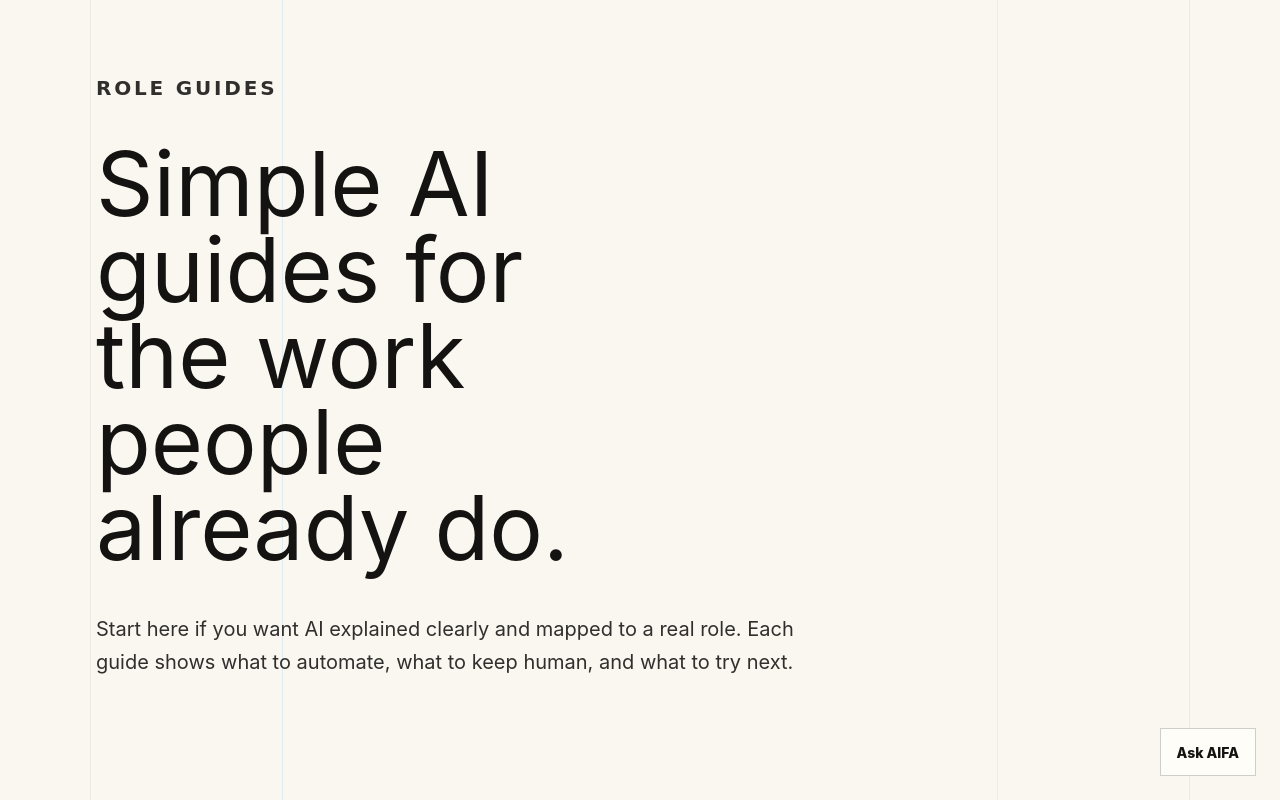
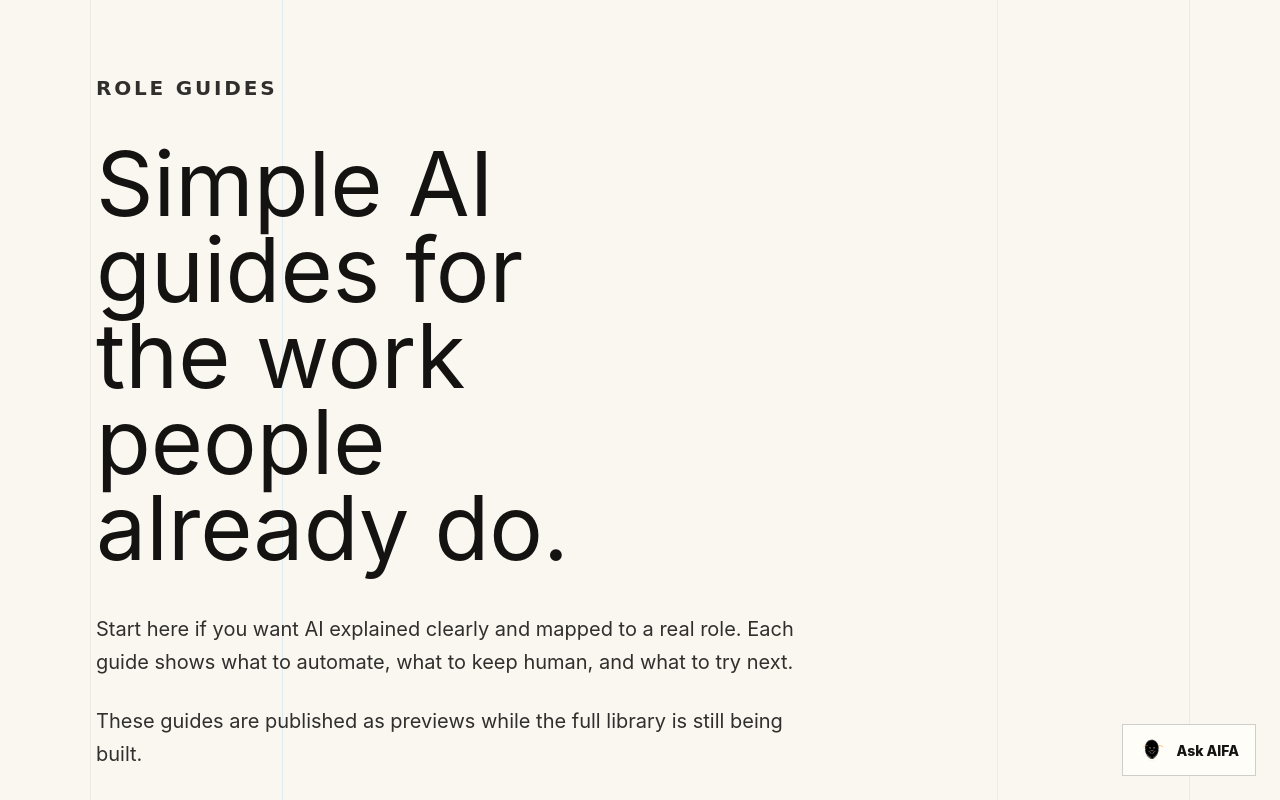
Before and after one commit to balram66-aiforall/ai-for-all-site, a Next.js app: page /guides in a window 1280 px wide. Shown: the top 800 px of the page. Built offline with nearby package versions, Linux system fonts and the light colour scheme.

Commit message:
Refine AIFA content and add Nova chat support

```diff
--- a/app/components/AifaAssistant.tsx
+++ b/app/components/AifaAssistant.tsx
@@ -1,6 +1,7 @@
 "use client";
 
 import { useEffect, useMemo, useRef, useState } from "react";
+import { AifaMascot } from "./AifaMascot";
 
 type ChatMessage = {
   role: "assistant" | "user";
@@ -116,9 +117,12 @@ export function AifaAssistant() {
       {open ? (
         <section className="aifa-assistant-panel" aria-label="AIFA chat helper">
           <header className="aifa-assistant-header">
-            <div>
-              <p>AIFA</p>
-              <span>Ask about AI learning, role guides, or site building</span>
+            <div className="aifa-assistant-header-copy">
+              <AifaMascot className="aifa-assistant-mascot" />
+              <div>
+                <p>AIFA</p>
+                <span>Ask about AI learning, role guides, or site building</span>
+              </div>
             </div>
             <button
               type="button"
@@ -187,6 +191,7 @@ export function AifaAssistant() {
           className="aifa-assistant-launcher"
           onClick={() => setOpen(true)}
         >
+          <AifaMascot className="aifa-assistant-launcher-mascot" />
           Ask AIFA
         </button>
       )}
--- /dev/null
+++ b/app/components/AifaMascot.tsx
@@ -0,0 +1,92 @@
+"use client";
+
+import { useId } from "react";
+
+type AifaMascotProps = {
+  className?: string;
+};
+
+export function AifaMascot({ className }: AifaMascotProps) {
+  const glowId = useId().replace(/:/g, "");
+
+  return (
+    <svg
+      aria-hidden="true"
+      className={className}
+      viewBox="0 0 220 220"
+    >
+      <defs>
+        <filter id={glowId} x="-20%" y="-20%" width="140%" height="140%">
+          <feGaussianBlur stdDeviation="1.8" result="blur" />
+          <feMerge>
+            <feMergeNode in="blur" />
+            <feMergeNode in="SourceGraphic" />
+          </feMerge>
+        </filter>
+      </defs>
+      <g filter={`url(#${glowId})`}>
+        <path
+          d="M110 24c20 0 39 14 49 35 10 22 10 52 1 76-11 30-31 51-50 51-20 0-40-18-51-46-10-24-12-56-2-80 9-23 31-36 53-36Z"
+          fill="#050506"
+          stroke="#f5f1e8"
+          strokeWidth="3"
+          strokeLinejoin="round"
+        />
+        <path
+          d="M84 121c8 3 14 10 18 19m33-19c-8 3-14 10-18 19"
+          fill="none"
+          stroke="#f5f1e8"
+          strokeLinecap="round"
+          strokeWidth="3"
+        />
+        <circle cx="93" cy="92" r="5" fill="#f5f1e8" />
+        <circle cx="127" cy="92" r="5" fill="#f5f1e8" />
+        <path
+          d="M101 115h18"
+          fill="none"
+          stroke="#f5f1e8"
+          strokeLinecap="round"
+          strokeWidth="3"
+        />
+        <path
+          d="M68 150c10 1 14 10 16 20m68-20c-10 1-14 10-16 20"
+          fill="none"
+          stroke="#f5f1e8"
+          strokeLinecap="round"
+          strokeWidth="3"
+        />
+        <path
+          d="M78 171h21m23 0h21"
+          fill="none"
+          stroke="#f5f1e8"
+          strokeLinecap="round"
+          strokeWidth="3"
+        />
+        <path
+          d="M58 100c-13 11-19 25-17 43m121-44c11 12 16 26 15 42"
+          fill="none"
+          stroke="#f5f1e8"
+          strokeLinecap="round"
+          strokeWidth="3"
+        />
+        <path
+          d="M40 82c10-8 20-10 31-10m99 0c11 0 21 3 31 10"
+          fill="none"
+          stroke="#ff9f43"
+          strokeLinecap="round"
+          strokeWidth="3"
+        />
+      </g>
+      <text
+        x="110"
+        y="204"
+        fill="#f5f1e8"
+        fontFamily="Bradley Hand, Segoe Print, Marker Felt, Comic Sans MS, cursive"
+        fontSize="15"
+        textAnchor="middle"
+      >
+        AIFA
+      </text>
+    </svg>
+  );
+}
--- a/app/globals.css
+++ b/app/globals.css
@@ -661,7 +661,9 @@ h2 {
 }
 
 .sketch-scene {
-  height: 360px;
+  aspect-ratio: 1680 / 945;
+  height: auto;
+  min-height: 360px;
   margin-top: 22px;
   position: relative;
 }
@@ -676,7 +678,7 @@ h2 {
 .hero-sketch-image {
   display: block;
   height: 100%;
-  object-fit: cover;
+  object-fit: contain;
   object-position: center;
   position: relative;
   width: 100%;
@@ -760,6 +762,22 @@ h2 {
   gap: 24px;
   grid-template-columns: 0.72fr 1.28fr;
   margin-bottom: 30px;
+}
+
+.section-heading > .eyebrow {
+  grid-column: 1;
+  margin-bottom: 0;
+}
+
+.section-heading > h2 {
+  grid-column: 1;
+}
+
+.section-heading > .section-status {
+  align-self: end;
+  grid-column: 2;
+  justify-self: end;
+  margin-bottom: 2px;
 }
 
 .section-heading h2,
@@ -850,6 +868,45 @@ h2 {
   justify-self: start;
 }
 
+.section-status,
+.section-status-note,
+.hero-note,
+.guide-status-banner {
+  color: var(--text-soft);
+  font-size: 15px;
+  line-height: 1.6;
+}
+
+.section-status {
+  border: 1px solid var(--line);
+  color: var(--orange);
+  font-family: var(--font-sketch);
+  font-size: 12px;
+  font-weight: 900;
+  letter-spacing: 0.12em;
+  padding: 8px 10px;
+  text-transform: uppercase;
+  white-space: nowrap;
+}
+
+.hero-note,
+.section-status-note,
+.guide-status-banner {
+  max-width: 700px;
+}
+
+.hero-note {
+  margin: 14px 0 0;
+}
+
+.section-status-note {
+  margin: 20px 0 0;
+}
+
+.guide-status-banner {
+  margin: 8px 0 0;
+}
+
 .guide-page-hero,
 .guide-page-footer {
   display: grid;
@@ -909,10 +966,17 @@ h2 {
   background: var(--surface);
   color: var(--foreground);
   display: inline-flex;
+  gap: 12px;
   font-size: 14px;
   font-weight: 850;
   min-height: 48px;
   padding: 12px 16px;
+}
+
+.aifa-assistant-launcher-mascot {
+  display: block;
+  height: 26px;
+  width: 26px;
 }
 
 .aifa-assistant-panel {
@@ -931,6 +995,18 @@ h2 {
   display: flex;
   justify-content: space-between;
   gap: 16px;
+}
+
+.aifa-assistant-header-copy {
+  align-items: center;
+  display: flex;
+  gap: 12px;
+}
+
+.aifa-assistant-mascot {
+  display: block;
+  height: 56px;
+  width: 56px;
 }
 
 .aifa-assistant-header p {
@@ -1092,18 +1168,20 @@ h2 {
 .training-visual {
   background: var(--surface-dim);
   border: 1px solid var(--line);
+  display: grid;
+  place-items: center;
   margin: 0;
   min-height: 100%;
   overflow: hidden;
-  padding: 0;
+  padding: 12px;
   transform: rotate(0.12deg);
 }
 
 .training-visual img {
   display: block;
   height: 100%;
-  min-height: 420px;
-  object-fit: cover;
+  min-height: 0;
+  object-fit: contain;
   object-position: center;
   width: 100%;
 }
@@ -1190,6 +1268,97 @@ h2 {
 .training-proof span:first-child {
   border-color: rgba(255, 159, 67, 0.55);
   color: var(--orange);
+}
+
+.agent-section {
+  border-top: 1px solid var(--line-soft);
+}
+
+.agent-grid {
+  display: grid;
+  gap: 16px;
+  grid-template-columns: minmax(0, 1.05fr) minmax(320px, 0.95fr);
+}
+
+.agent-visual,
+.agent-note {
+  background: var(--panel);
+  border: 1px solid var(--line);
+}
+
+.agent-visual {
+  display: grid;
+  gap: 22px;
+  grid-template-columns: 220px minmax(0, 1fr);
+  padding: 24px;
+}
+
+.agent-mascot {
+  display: block;
+  height: 220px;
+  width: 220px;
+}
+
+.agent-visual-copy {
+  align-content: center;
+  display: grid;
+  gap: 14px;
+}
+
+.agent-visual-copy p,
+.agent-note span {
+  color: var(--orange);
+  font-family: var(--font-sketch);
+  font-size: 12px;
+  font-weight: 900;
+  letter-spacing: 0.12em;
+  line-height: 1.35;
+  margin-bottom: 0;
+  text-transform: uppercase;
+}
+
+.agent-visual-copy h3 {
+  font-size: clamp(30px, 3vw, 46px);
+  font-weight: 780;
+  line-height: 1;
+  margin-bottom: 0;
+}
+
+.agent-visual-copy span {
+  color: var(--text-soft);
+  font-size: 18px;
+  line-height: 1.65;
+}
+
+.agent-actions {
+  align-items: center;
+  display: flex;
+  flex-wrap: wrap;
+  gap: 12px;
+}
+
+.agent-actions span {
+  color: var(--text-faint);
+  font-size: 14px;
+  font-weight: 700;
+}
+
+.agent-notes {
+  display: grid;
+  gap: 12px;
+}
+
+.agent-note {
+  display: grid;
+  gap: 10px;
+  padding: 20px;
+}
+
+.agent-note p {
+  color: var(--text-soft);
+  font-size: 17px;
+  line-height: 1.65;
+  margin-bottom: 0;
 }
 
 .complete-shelf-section {
@@ -2194,8 +2363,14 @@ h2 {
   .contact-section,
   .split-section,
   .lab-section,
-  .about-section {
+  .about-section,
+  .agent-grid {
     grid-template-columns: 1fr;
+  }
+
+  .section-heading > .section-status {
+    grid-column: 1;
+    justify-self: start;
   }
 
   .hero-section {
@@ -2252,6 +2427,14 @@ h2 {
   .guide-grid,
   .community-grid {
     grid-template-columns: 1fr 1fr;
+  }
+
+  .agent-visual {
+    grid-template-columns: 1fr;
+  }
+
+  .agent-mascot {
+    justify-self: start;
   }
 }
 
@@ -2314,6 +2497,7 @@ h2 {
   }
 
   .sketch-scene {
+    aspect-ratio: auto;
     height: 440px;
   }
 
@@ -2374,7 +2558,16 @@ h2 {
 
   .training-visual img {
     object-fit: contain;
-    min-height: 420px;
+    min-height: 320px;
+  }
+
+  .agent-visual {
+    padding: 18px;
+  }
+
+  .agent-mascot {
+    height: 180px;
+    width: 180px;
   }
 
   .guide-grid,
@@ -2392,6 +2585,11 @@ h2 {
 
   .aifa-assistant-panel {
     width: 100%;
+  }
+
+  .aifa-assistant-launcher-mascot {
+    height: 22px;
+    width: 22px;
   }
 
   .aifa-assistant-form {
--- a/app/guides/[slug]/page.tsx
+++ b/app/guides/[slug]/page.tsx
@@ -24,6 +24,10 @@ export default function GuidePage({ params }: GuidePageProps) {
         <p className="eyebrow">Guide</p>
         <h1>{guide.title}</h1>
         <p>{guide.summary}</p>
+        <p className="guide-status-banner">
+          This guide is a preview while the full role library is still taking
+          shape.
+        </p>
       </section>
 
       <section className="content-section guide-detail-grid">
--- a/app/guides/page.tsx
+++ b/app/guides/page.tsx
@@ -12,6 +12,10 @@ export default function GuidesIndexPage() {
           Each guide shows what to automate, what to keep human, and what to try
           next.
         </p>
+        <p className="guide-status-banner">
+          These guides are published as previews while the full library is still
+          being built.
+        </p>
       </section>
 
       <section className="content-section guide-index-grid">
@@ -25,7 +29,7 @@ export default function GuidesIndexPage() {
                 <li key={outcome}>{outcome}</li>
               ))}
             </ul>
-            <Link href={`/guides/${guide.slug}`}>Open guide</Link>
+            <Link href={`/guides/${guide.slug}`}>Preview guide</Link>
           </article>
         ))}
       </section>
--- a/app/page.tsx
+++ b/app/page.tsx
@@ -3,6 +3,7 @@
 /* eslint-disable @next/next/no-img-element -- Vinext's next/image shim breaks hydration. */
 import { useEffect, useState, useSyncExternalStore } from "react";
 import { ArticleCarousel } from "./components/ArticleCarousel";
+import { AifaMascot } from "./components/AifaMascot";
 import { communityExamples, roleGuides, simpleLearningCards } from "./site-content";
 import { ShelfEmbed } from "./components/ShelfEmbed";
 
@@ -222,6 +223,7 @@ export default function Home() {
             <a href="#community">Examples</a>
             <a href="#articles">Articles</a>
             <a href="#projects">Projects</a>
+            <a href="#agent">AIFA</a>
             <a href="#contact">Contact</a>
           </div>
           <button
@@ -240,7 +242,7 @@ export default function Home() {
 
       <section id="top" className="hero-section">
         <div className="hero-copy">
-          <p className="eyebrow">AI For All / Treasure AI</p>
+          <p className="eyebrow">AI For All</p>
           <h1 className="identity-headline" aria-label="Balram becomes bAIram">
             <span className="name-morph" aria-hidden="true">
               <span className="name-base">Balram</span>
@@ -250,20 +252,24 @@ export default function Home() {
             </span>
           </h1>
           <p className="hero-lede">
-            I turn AI into something people can actually learn, use, and trust
-            at work. Simple explanations. Practical guides. Tested ideas.
+            I make AI accessible. I break down useful AI for real work. I test
+            the ideas first so others do not have to.
           </p>
           <div className="hero-actions" aria-label="Primary actions">
             <a className="button primary" href="#learn">
               Learn AI simply
             </a>
             <a className="button secondary" href="#guides">
-              Browse guides
+              Browse guide previews
             </a>
             <button type="button" className="button secondary" onClick={openAifaAssistant}>
               Ask AIFA
             </button>
           </div>
+          <p className="hero-note">
+            Guide pages are still being built, so this section is a preview for
+            now.
+          </p>
         </div>
 
         <div className="hero-board" aria-label="AI teammate sketch board">
@@ -328,6 +334,7 @@ export default function Home() {
         <div className="section-heading">
           <p className="eyebrow">Role guides</p>
           <h2>Practical AI guides for the way corporate teams already work.</h2>
+          <span className="section-status">Preview / coming soon</span>
         </div>
         <div className="guide-grid">
           {roleGuides.map((guide) => (
@@ -340,10 +347,14 @@ export default function Home() {
                   <li key={outcome}>{outcome}</li>
                 ))}
               </ul>
-              <a href={`/guides/${guide.slug}`}>Open guide</a>
+              <a href={`/guides/${guide.slug}`}>Preview guide</a>
             </article>
           ))}
         </div>
+        <p className="section-status-note">
+          These role guides are live as previews while the fuller library gets
+          built.
+        </p>
       </section>
 
       <section id="training" className="content-section training-section">
@@ -401,6 +412,7 @@ export default function Home() {
         <div className="section-heading">
           <p className="eyebrow">Examples from others</p>
           <h2>Curated work from the community, with a path to submit more later.</h2>
+          <span className="section-status">Curated now</span>
         </div>
         <div className="community-grid">
           {communityExamples.map((example) => (
@@ -419,8 +431,8 @@ export default function Home() {
         className="content-section complete-shelf-section"
         aria-label="Working Volumes complete shelf"
       >
-          <div className="shelf-copy">
-          <p className="eyebrow">Treasure AI shelf</p>
+        <div className="shelf-copy">
+          <p className="eyebrow">Working shelf</p>
           <h2>A shelf of the best tools, ideas, and patterns I have tested.</h2>
           <p>
             This is where the useful things land after I have tried them in
@@ -438,9 +450,9 @@ export default function Home() {
         <ArticleCarousel />
       </section>
 
-      <section id="learn" className="content-section learning-section">
+      <section id="path" className="content-section learning-section">
         <div className="section-heading">
-          <p className="eyebrow">Learn AI</p>
+          <p className="eyebrow">Learning path</p>
           <h2>A simple path from curious to capable.</h2>
         </div>
         <div className="learning-grid">
@@ -458,6 +470,7 @@ export default function Home() {
         <div className="section-heading">
           <p className="eyebrow">AI projects</p>
           <h2>Small products where AI becomes something people actually use.</h2>
+          <span className="section-status">Live projects</span>
         </div>
         <div className="project-grid">
           {aiProjects.map((project) => (
@@ -498,6 +511,7 @@ export default function Home() {
         <div className="section-heading">
           <p className="eyebrow">Agents and skills repo</p>
           <h2>Reusable pieces from the way I think and build with AI.</h2>
+          <span className="section-status">In progress</span>
         </div>
         <div className="repo-grid">
           {repoItems.map(([title, text, status]) => (
@@ -507,6 +521,47 @@ export default function Home() {
               <p>{text}</p>
             </article>
           ))}
+        </div>
+      </section>
+
+      <section id="agent" className="content-section agent-section">
+        <div className="section-heading">
+          <p className="eyebrow">AIFA agent</p>
+          <h2>A small assistant for AI questions, guide finding, and site help.</h2>
+          <span className="section-status">Live beta</span>
+        </div>
+        <div className="agent-grid">
+          <article className="agent-visual">
+            <AifaMascot className="agent-mascot" />
+            <div className="agent-visual-copy">
+              <p>AIFA</p>
+              <h3>Ask me about AI learning, role workflows, or the site.</h3>
+              <span>
+                I can answer simply, point you to the right section, or help you
+                think through a practical next step.
+              </span>
+              <div className="agent-actions">
+                <button type="button" className="button primary" onClick={openAifaAssistant}>
+                  Open AIFA
+                </button>
+                <span>Public beta</span>
+              </div>
+            </div>
+          </article>
+          <div className="agent-notes">
+            <article className="agent-note">
+              <span>What it does</span>
+              <p>Explains the site, points visitors to guides, and helps with simple AI questions.</p>
+            </article>
+            <article className="agent-note">
+              <span>What it is not</span>
+              <p>AIFA is not a full autonomous bot. It is a helpful public starting point with guardrails.</p>
+            </article>
+            <article className="agent-note">
+              <span>Best use</span>
+              <p>Ask for a clear next step, a guide recommendation, or help shaping practical AI work.</p>
+            </article>
+          </div>
         </div>
       </section>
 
@@ -549,7 +604,7 @@ export default function Home() {
       <section id="lab" className="content-section lab-section">
         <div className="lab-panel">
           <p className="eyebrow">The lab</p>
-          <h2>What Treasure AI keeps collecting.</h2>
+          <h2>What I keep collecting while I test and learn.</h2>
           <div className="lab-tags">
             <span>prompt systems</span>
             <span>AI teaching assets</span>
```
Also changed, not shown: app/api/aifa/route.ts (+43 -6 lines).
